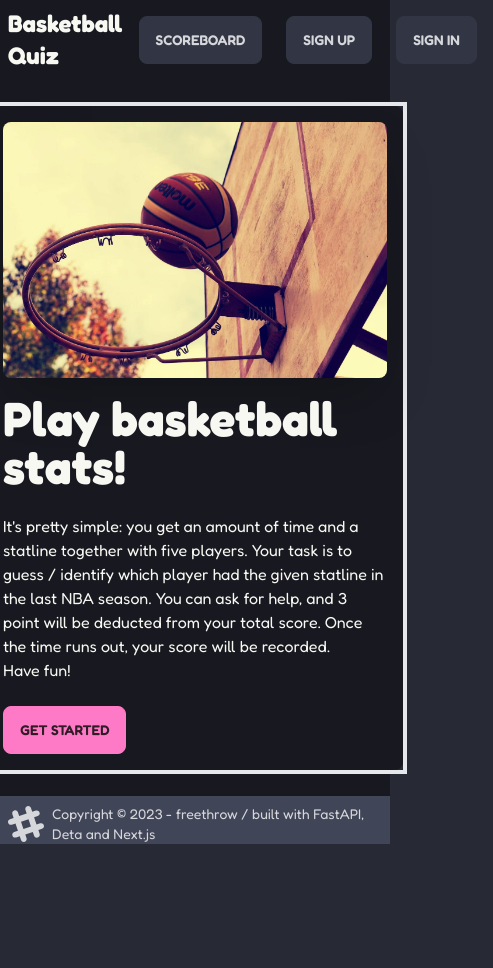
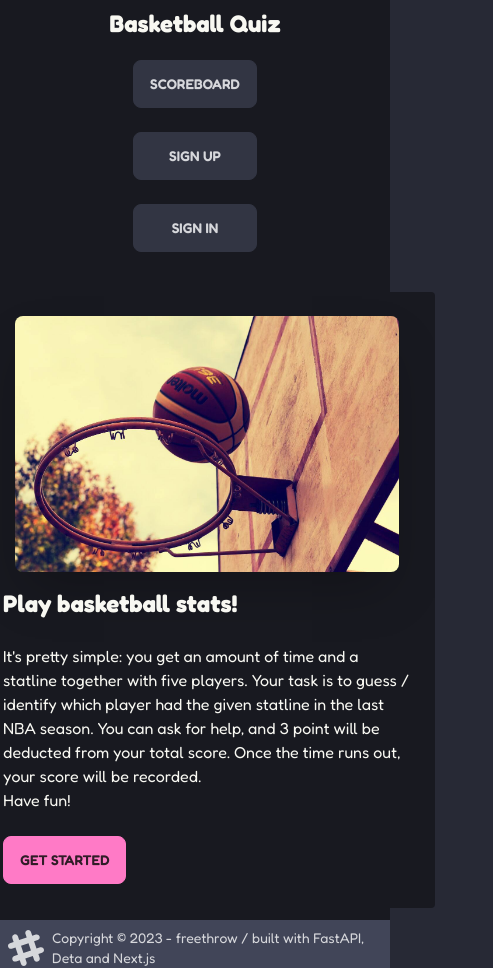
Before and after one commit to freethrow/nbaquiznext, a Next.js app: page / in a window 390 px wide. Shown: the whole page, 493 px wide, since content can reach past the window. Before the commit the page ends 844 px from the top, so only its background shows below. Built offline with nearby package versions, Linux system fonts and the light colour scheme; no server answers.

Commit message:
fixing navigation

```diff
--- a/app/layout.js
+++ b/app/layout.js
@@ -5,8 +5,9 @@ import Header from "@/components/Header";
 import { dark } from "@clerk/themes";
 import Footer from "@/components/Footer";
 export const metadata = {
-  title: "Create Next App",
-  description: "Generated by create next app",
+  title: "Freethrow does it again!",
+  description:
+    "A brutal basketball statistical bloodbath. You play or you're a loser.",
 };
 
 //👇 Import Open Sans font
@@ -29,7 +30,7 @@ export default function RootLayout({ children }) {
         <body>
           <div className="min-h-screen flex flex-col items-center justify-center bg-base-200">
             <Header />
-            <div className="flex-1 mx-auto w-full h-[calc(100vh-98px)] flex flex-col justify-center items-center ">
+            <div className="flex-1 mx-auto w-full md:h-[calc(100vh-98px)] flex flex-col justify-center items-center ">
               {children}
             </div>
             <Footer />
--- a/app/page.js
+++ b/app/page.js
@@ -6,8 +6,8 @@ export default function Home() {
   const { userId } = auth();
 
   return (
-    <div className=" flex flex-col justify-center items-end border-4 h-full">
-      <div className="hero bg-base-200  rounded-lg">
+    <div className="h-full">
+      <div className="hero bg-base-200  rounded m-3 p-2">
         <div className="hero-content flex-col lg:flex-row">
           <Image
             src="/imageedit_1_4973738336.jpg"
@@ -16,7 +16,9 @@ export default function Home() {
             height={1280}
           />
           <div>
-            <h1 className="text-5xl font-bold">Play basketball stats!</h1>
+            <h1 className="md:text-5xl text-2xl font-bold">
+              Play basketball stats!
+            </h1>
             <p className="py-6">
               It's pretty simple: you get an amount of time and a statline
               together with five players. Your task is to guess / identify which
--- a/components/Header.jsx
+++ b/components/Header.jsx
@@ -6,25 +6,25 @@ const Header = () => {
   const { userId } = auth();
   console.log(userId);
   return (
-    <div className="navbar bg-base-200 h-20">
+    <div className="navbar bg-base-200 md:h-20 md:flex-row flex-col">
       <div className="flex-1">
         <Link href="/" className=" font-black text-2xl">
           Basketball Quiz
         </Link>
       </div>
-      <div className="flex-none">
-        <div className="menu menu-horizontal px-1">
-          <Link className="btn btn-neutral btn-active mx-3" href="/scoreboard">
+      <div className="">
+        <div className="menu md:menu-horizontal menu-vertical px-2">
+          <Link className="btn btn-neutral btn-active m-3" href="/scoreboard">
             Scoreboard
           </Link>
 
           {!userId && (
             <>
-              <Link className="btn btn-neutral btn-active mx-3" href="/sign-up">
+              <Link className="btn btn-neutral btn-active m-3" href="/sign-up">
                 Sign Up
               </Link>
 
-              <Link className="btn btn-neutral btn-active mx-3" href="/sign-in">
+              <Link className="btn btn-neutral btn-active m-3" href="/sign-in">
                 Sign In
               </Link>
             </>
@@ -32,7 +32,7 @@ const Header = () => {
 
           {userId && (
             <>
-              <Link href="/play" className="btn btn-neutral btn-active mx-3">
+              <Link href="/play" className="btn btn-neutral btn-active m-3">
                 Play
               </Link>
 
--- a/components/PlayersOptions.jsx
+++ b/components/PlayersOptions.jsx
@@ -5,10 +5,10 @@ const PlayersOptions = ({ player, dispatch, answer }) => {
   }
 
   return (
-    <div className="grid grid-cols-5 w-3/4 mx-auto my-5">
+    <div className="grid md:grid-cols-5 grid-cols-1 w-3/4 mx-auto my-5">
       {player.choices.map((option, index) => (
         <button
-          className={`btn btn-success mx-2 ${
+          className={`btn btn-success m-2 ${
             answer == index ? "btn-secondary" : ""
           } ${
             hasAnswered
--- a/components/SignOutButton.jsx
+++ b/components/SignOutButton.jsx
@@ -8,7 +8,7 @@ const SignOutButton = () => {
 
   return (
     <button
-      className="btn btn-neutral btn-active mx-3"
+      className="btn btn-neutral btn-active m-3"
       onClick={() => signOut(() => router.push("/"))}
     >
       Sign out
```
